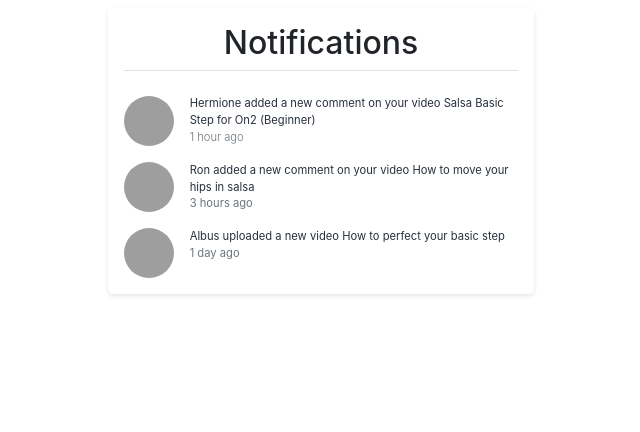
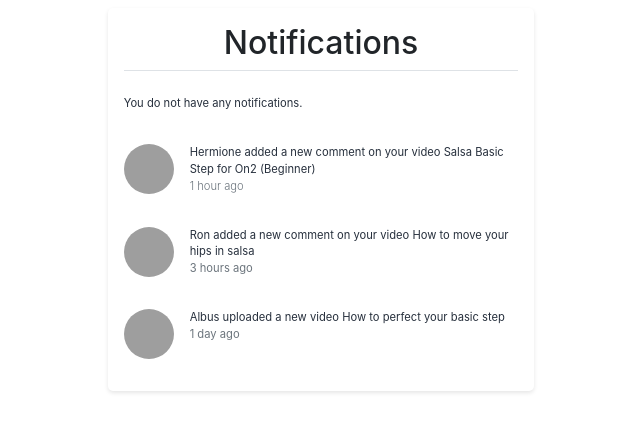
Before and after one commit to lmac-1/cs50w-finalproject, a Django app: page /notifications in a window 1280 px wide. Shown: the part 56-488 px from the top of the page, without its empty margins (319-959 px from the left). Run offline with Django 3.2, Linux system fonts and the light colour scheme; some libraries are stand-ins or nearby versions; grey boxes are pictures that could not be loaded.

Commit message:
All notifications page

```diff
--- a/danceapp/static/danceapp/styles.css
+++ b/danceapp/static/danceapp/styles.css
@@ -81,7 +81,8 @@ ul {
 }
 
 .notification-item {
-    padding-top: 2rem;
+    padding-top: 1rem;
+    padding-bottom: 1rem;
     text-decoration: none;
     color: #27303d;
 }
@@ -115,13 +116,7 @@ ul {
         top: 0rem;
         left: 0.6rem;
     }
-
-    .notification-item {
-        padding-top: 1rem;
-    }
 }
-
-
 
 #filter-container {
     flex-direction: column;
--- a/danceapp/templates/danceapp/notifications.html
+++ b/danceapp/templates/danceapp/notifications.html
@@ -1,13 +1,34 @@
 {% extends "danceapp/layout.html" %}
+{% load static %}
+{% load humanize %}
 
 {% block title %}Notifications {% endblock %}
 
 {% block body %}
     <div class="row justify-content-center pt-2">
+
         <div class="col-12 col-sm-8 col-md-5 col-lg-4 notification-shadow py-3 px-md-3">
+
             <h2 class="text-center border-bottom pb-2">Notifications</h2>
+
             <!-- Shared with the other section - todo - move to code block -->
             <div class="all-notifications">
+
+                {% for notification in notifications %}
+                    <a href="{% url 'video' notification.video.pk %}" class="notification-item d-flex">
+                        <!-- TODO make profile picture work -->
+                        <img class="circular-picture align-self-center" src="{% static 'danceapp/images/no-profile-pic.png' %}" alt="profile pic">
+                        <div class="d-flex flex-column pl-3">
+                            <div class="notification-text">{{ notification.message }}</div>
+                            <div class="notification-time text-muted font-weight-light">{{ notification.time|naturaltime }}</div>
+                        </div>
+                    </a>
+                {% empty %}
+                    <div class="notification-item d-flex">
+                        <div>You do not have any notifications.</div>
+                    </div>
+                {% endfor %}
+
                 <a href="{% url 'video' 10 %}" class="notification-item d-flex">
                     <img class="circular-picture align-self-center" src="https://static.wikia.nocookie.net/warnerbros/images/3/3e/Hermione.jpg/revision/latest?cb=20120729103114&path-prefix=es" alt="profile pic of hermione">
                     <div class="d-flex flex-column pl-3">
```
